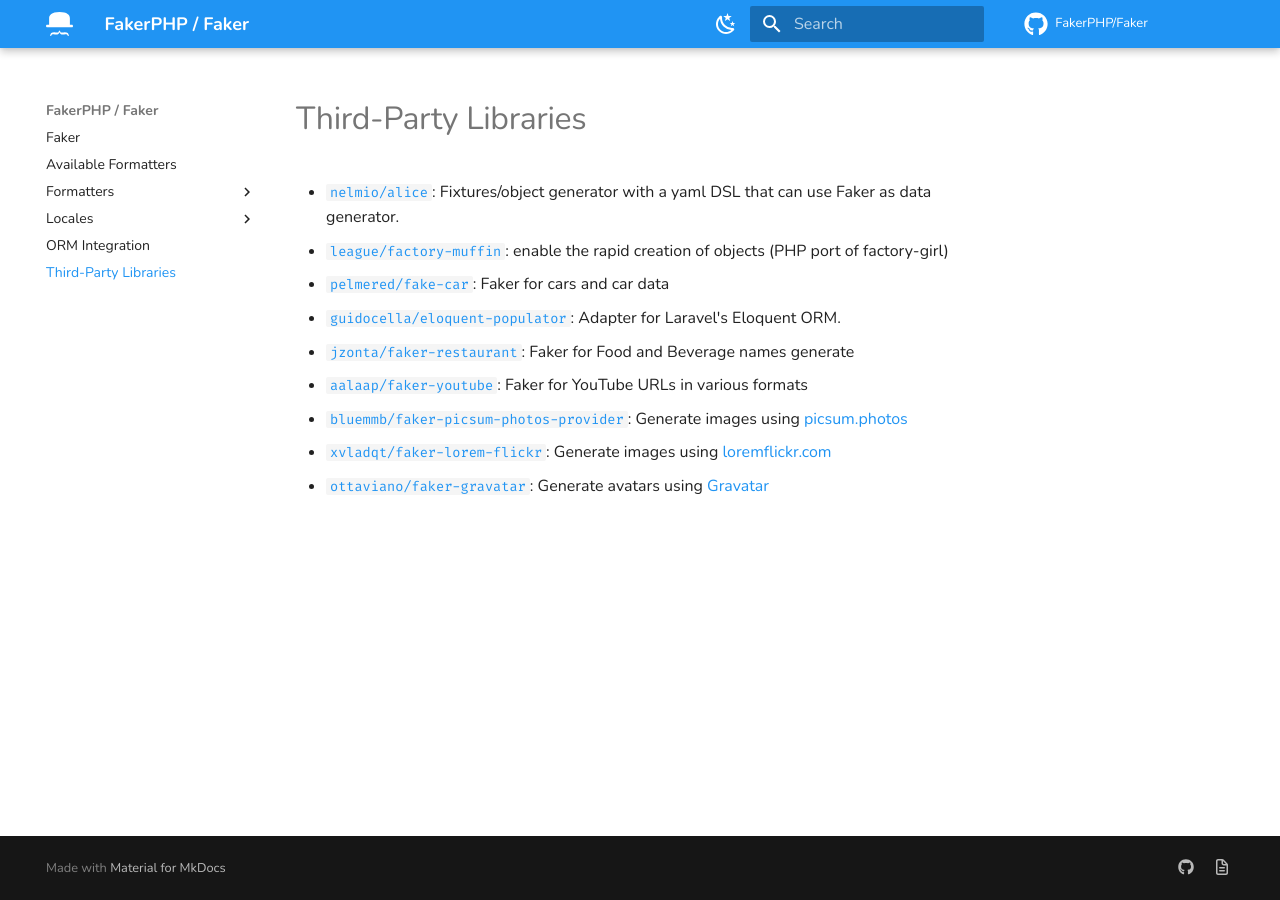
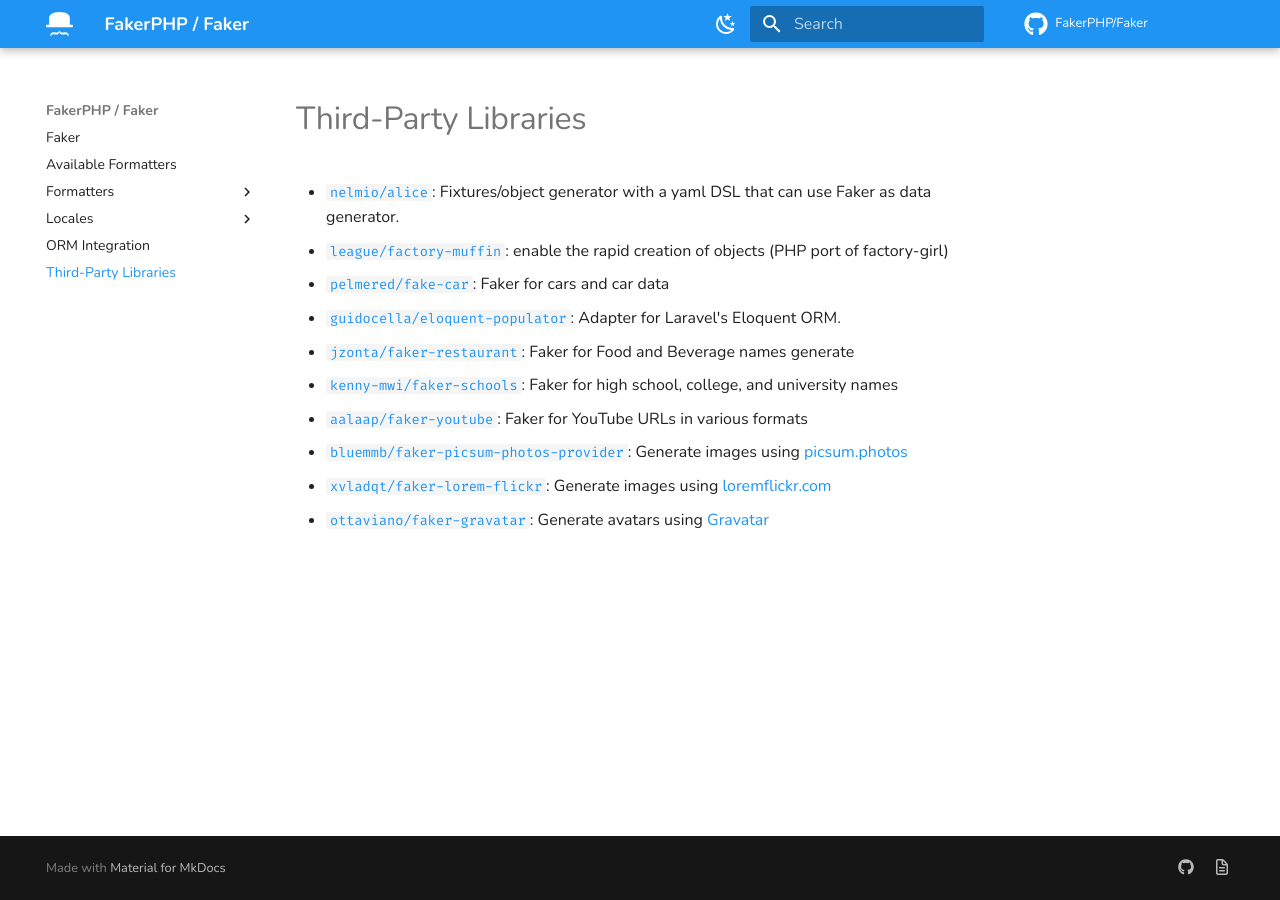
Before and after one commit to FakerPHP/fakerphp.github.io, an MkDocs documentation site: the page built from docs/third-party.md, in a window 1280 px wide. Built offline with MkDocs 1.6.1 and Material for MkDocs 9.7.7, drawn with Linux system fonts in a browser that asks for light colours; nearby versions of some CDN libraries; comment, search, counter and statistics services are not loaded.

Commit message:
Update third-party.md with link to faker-schools

```diff
--- a/docs/third-party.md
+++ b/docs/third-party.md
@@ -5,6 +5,7 @@
 - [`pelmered/fake-car`](https://github.com/pelmered/fake-car): Faker for cars and car data
 - [`guidocella/eloquent-populator`](https://github.com/guidocella/eloquent-populator): Adapter for Laravel's Eloquent ORM.
 - [`jzonta/faker-restaurant`](https://github.com/jzonta/FakerRestaurant): Faker for Food and Beverage names generate
+- [`kenny-mwi/faker-schools`](https://github.com/Kenny-MWI/FakerSchools): Faker for high school, college, and university names
 - [`aalaap/faker-youtube`](https://github.com/aalaap/faker-youtube): Faker for YouTube URLs in various formats
 - [`bluemmb/faker-picsum-photos-provider`](https://github.com/bluemmb/Faker-PicsumPhotos): Generate images using [picsum.photos](http://picsum.photos/)
 - [`xvladqt/faker-lorem-flickr`](https://github.com/xvladxtremal/Faker-LoremFlickr): Generate images using [loremflickr.com](http://loremflickr.com/)
```
